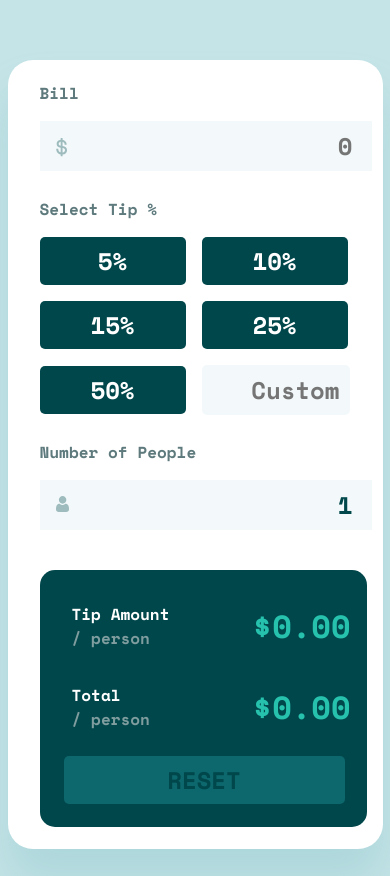
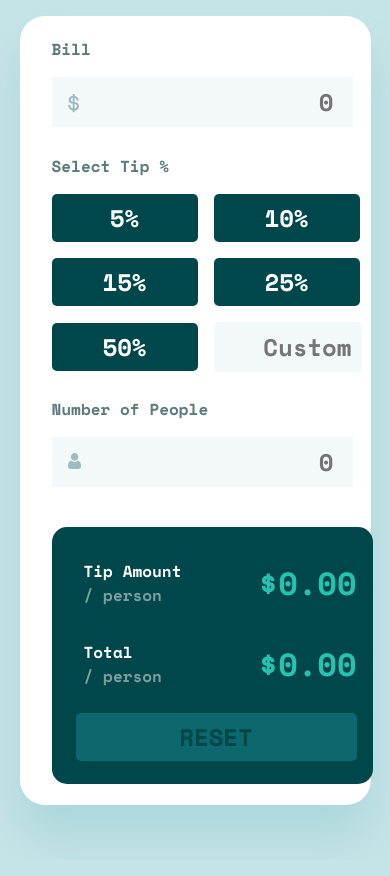
Before and after one commit to TheShonuff/tip-calculator, a React (Create React App) app: page / in a window 390 px wide. Shown: the top 876 px of the page. Built offline with nearby package versions, Linux system fonts and the light colour scheme.

Commit message:
correct mobile styles

```diff
--- a/src/App.css
+++ b/src/App.css
@@ -18,7 +18,8 @@ html,
   #root > div {
     /* background-color: #f6f8ff; */
     margin: 0;
-    margin-top: 1rem;
+    margin-top: 0.5rem;
     background-color: #c5e4e7;
+    align-items: flex-start;
   }
 }
--- a/src/Calculator.css
+++ b/src/Calculator.css
@@ -211,11 +211,11 @@ button:hover {
 
 @media screen and (max-width: 500px) {
   .Calculator {
-    width: 375px;
+    width: 90%;
     height: 789px;
   }
   #bill {
-    width: 311px;
+    width: 70%;
     height: 48px;
   }
 
@@ -238,7 +238,7 @@ button:hover {
   }
 
   .NumPeople {
-    width: 311px;
+    width: 70%;
     height: 48px;
   }
   .result {
--- a/src/Calculator.js
+++ b/src/Calculator.js
@@ -8,7 +8,7 @@ class Calculator extends React.Component {
     super(props);
     this.state = {
       amount: "",
-      numPeople: 1,
+      numPeople: "",
       tipPercent: 0,
       customTipAmount: "",
       customTip: false,
@@ -24,7 +24,7 @@ class Calculator extends React.Component {
     this.setState({
       amount: "",
       tipPercent: 0,
-      numPeople: 1,
+      numPeople: "",
       buttonDisable: true,
     });
   }
@@ -167,7 +167,6 @@ class Calculator extends React.Component {
               ></input>
             </div>
           </div>
-          <div className="Results">
           <div className="result">
             <div className="TipAmount">
               <p>
@@ -177,7 +176,7 @@ class Calculator extends React.Component {
               </p>
               <h3>
                 $
-                  {this.state.amount !== "" && this.state.numPeople !== 0
+                {this.state.amount !== "" && this.state.numPeople !== ""
                   ? this.calculateTipAmount()
                   : "0.00"}
               </h3>
@@ -190,15 +189,13 @@ class Calculator extends React.Component {
               </p>
               <h3>
                 $
-                  {this.state.amount !== "" && this.state.numPeople !== 0
+                {this.state.amount !== "" && this.state.numPeople !== ""
                   ? this.calculateTotalAmount()
                   : "0.00"}
               </h3>
             </div>
             <button
-                className={
-                  this.state.buttonDisable ? "Disabled Reset" : "Reset"
-                }
+              className={this.state.buttonDisable ? "Disabled Reset" : "Reset"}
               onClick={this.handleReset}
               disabled={this.state.buttonDisable}
             >
@@ -207,7 +204,6 @@ class Calculator extends React.Component {
           </div>
         </div>
       </div>
-      </div>
     );
   }
 }
```
Lines whose indentation alone changed are shown as unchanged.
